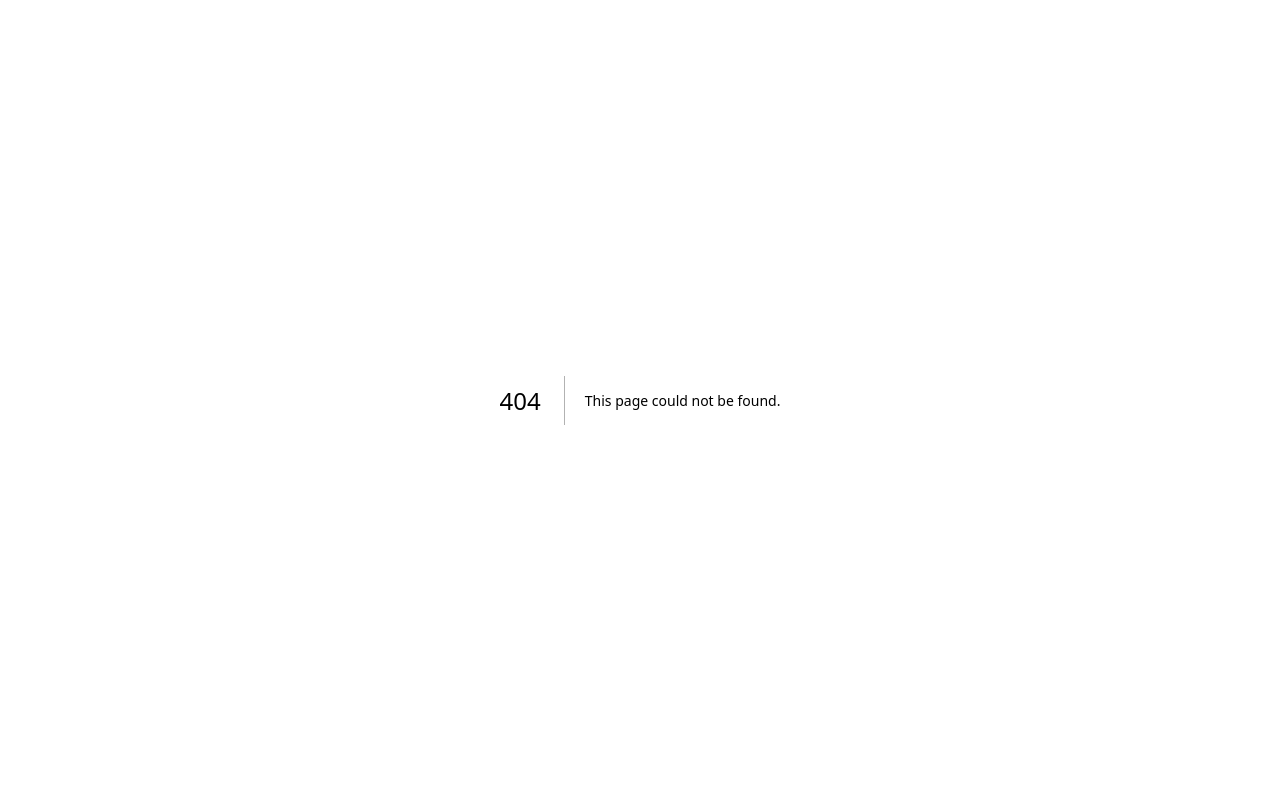
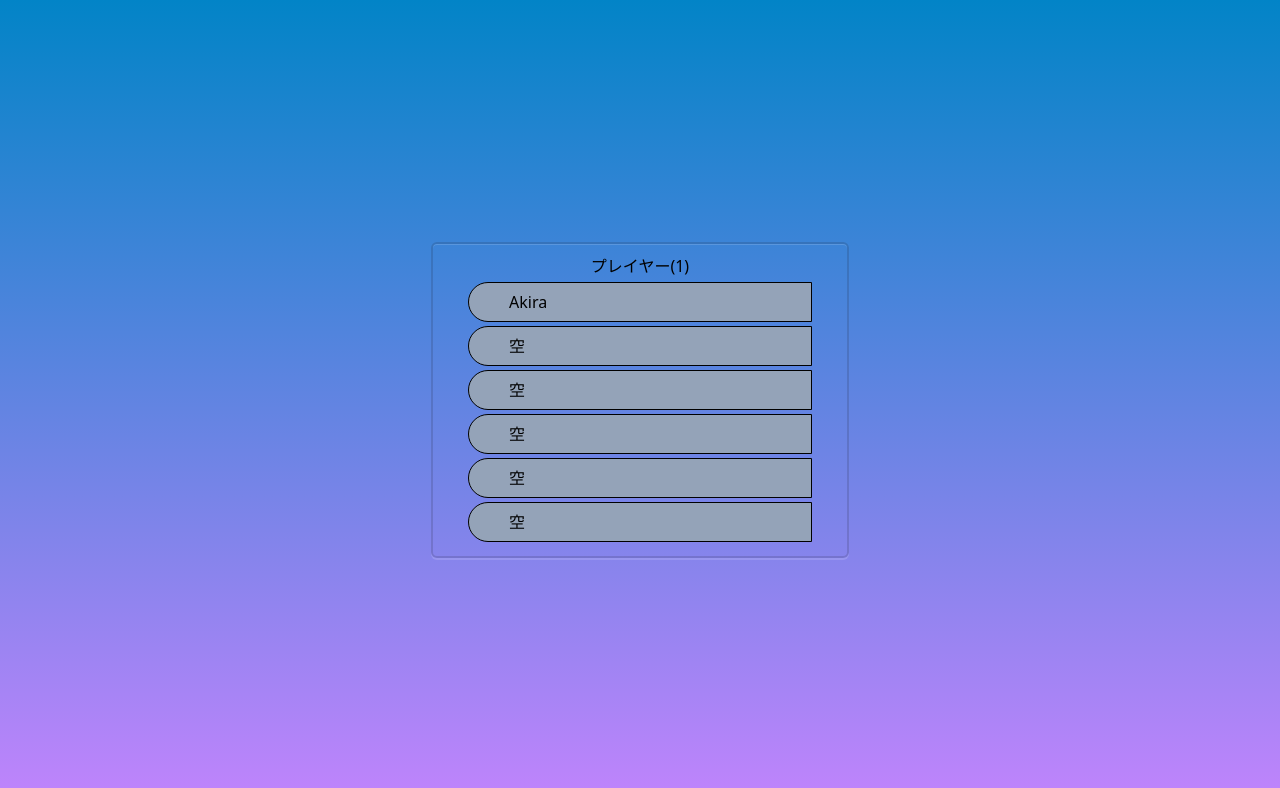
Before and after one commit to saezuri510/hackz-katayaburi, a Next.js app: page /member in a window 1280 px wide. Before the commit this address had no page. Shown: the top 788 px of the page. Built offline with nearby package versions, Linux system fonts and the light colour scheme.

Commit message:
UserBord

```diff
--- /dev/null
+++ b/src/components/pages/Member/index.tsx
@@ -0,0 +1,27 @@
+import { GameFrame } from "@/components/layouts/GameFrame";
+import { MainLayout } from "@/components/layouts/MainLayout";
+import { PopButton } from "@/components/ui/domain/PopButton";
+import UserBord from "@/components/ui/domain/UserBord";
+import React from "react";
+
+const MemberPage = () => {
+  return (
+    <MainLayout>
+      <div className="flex justify-center">
+        <GameFrame>
+          <div className="w-96">
+            <div className="text-center">プレイヤー(1)</div>
+            <UserBord name={"Akira"} />
+            <UserBord name={"空"} />
+						<UserBord name={"空"} />
+						<UserBord name={"空"} />
+						<UserBord name={"空"} />
+						<UserBord name={"空"} />
+          </div>
+        </GameFrame>
+      </div>
+    </MainLayout>
+  );
+};
+
+export default MemberPage;
--- /dev/null
+++ b/src/components/ui/domain/UserBord/index.tsx
@@ -0,0 +1,13 @@
+import React, { ReactElement } from 'react'
+
+interface UserBordName {
+	name: string;
+}
+
+const UserBord = ({name}: UserBordName) => {
+  return (
+    <div className='border border-black rounded-s-full bg-slate-400 h-10 mx-5 my-1 w-auto flex items-center pl-10'>{name}</div>
+  )
+}
+
+export default UserBord
--- /dev/null
+++ b/src/pages/member.tsx
@@ -0,0 +1,3 @@
+import MemberPage from "@/components/pages/Member";
+
+export default MemberPage;
```
Also changed, not shown: 1 other file (tests, documents, lock files or other folders).
